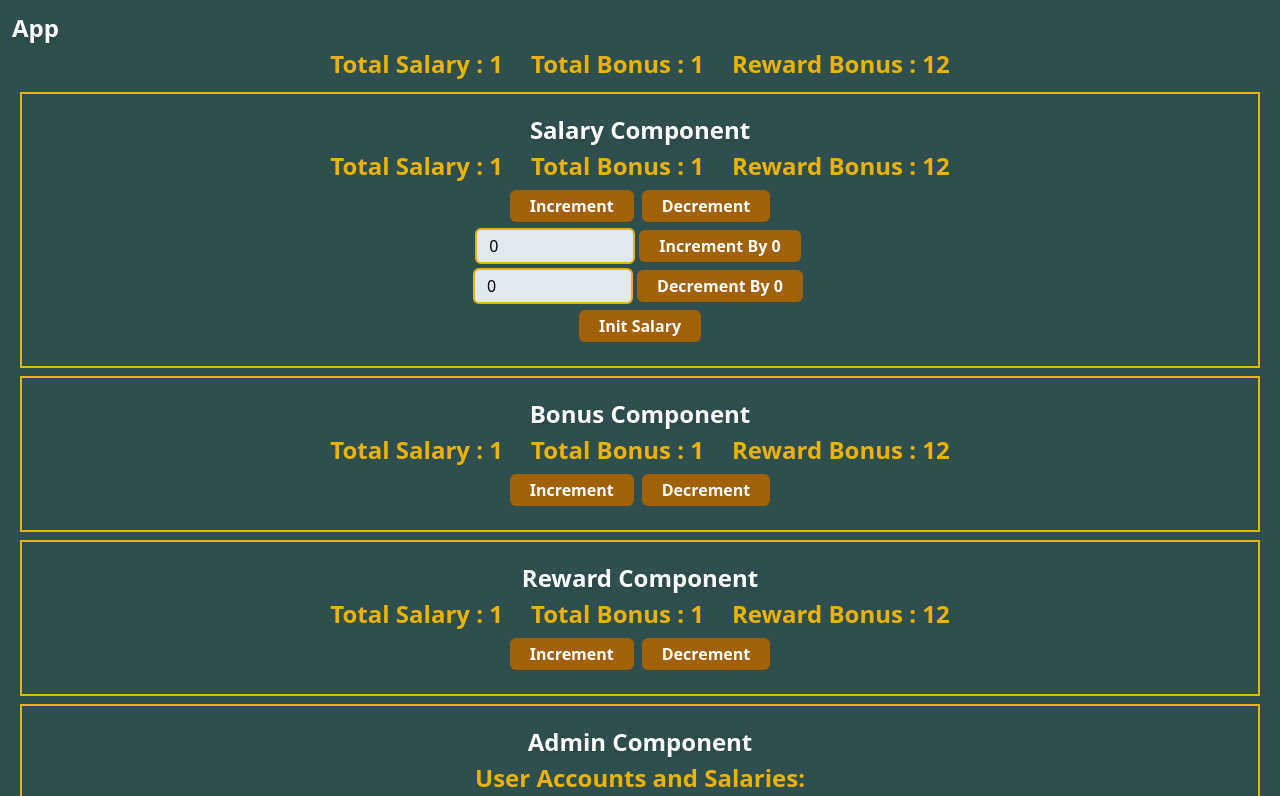
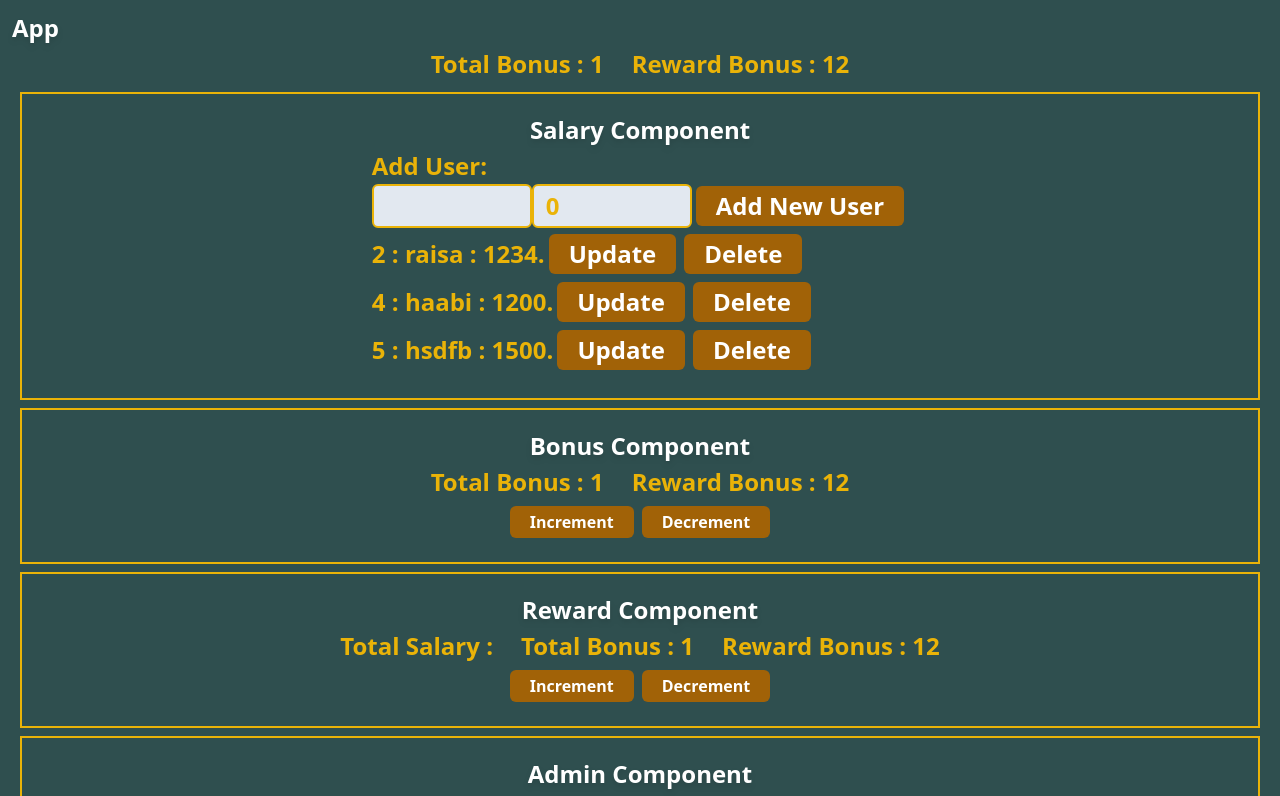
Before and after one commit to WebCoders1122/REDUX-Learning, a React (Vite) app in the folder React App with Redux Toolkit/: page / in a window 1280 px wide. Shown: the top 796 px of the page. Built offline with nearby package versions, Linux system fonts and the light colour scheme; data requests are answered from the project's data file.

Commit message:
assigment 3a: CRUD operational

```diff
--- a/React App with Redux Toolkit/db.json
+++ b/React App with Redux Toolkit/db.json
@@ -1,20 +1,19 @@
 {
   "employees": [
     {
-      "id": "1",
-      "salary": 1200
+      "name": "raisa",
+      "salary": "1234",
+      "id": 2
     },
     {
-      "id": "2",
-      "salary": 5400
+      "name": "haabi",
+      "salary": "1200",
+      "id": 4
     },
     {
-      "id": "3",
-      "salary": 5400
-    },
-    {
-      "id": "5",
-      "salary": 5400
+      "name": "hsdfb",
+      "salary": "1500",
+      "id": 5
     }
   ],
   "bonus": [
--- a/React App with Redux Toolkit/package.json
+++ b/React App with Redux Toolkit/package.json
@@ -12,7 +12,7 @@
   "dependencies": {
     "@reduxjs/toolkit": "^2.2.1",
     "axios": "^1.6.7",
-    "json-server": "^1.0.0-alpha.23",
+    "json-server": "^0.17.4",
     "react": "^18.2.0",
     "react-dom": "^18.2.0",
     "react-redux": "^9.1.0"
--- a/React App with Redux Toolkit/src/App.jsx
+++ b/React App with Redux Toolkit/src/App.jsx
@@ -7,7 +7,7 @@ import { useSelector } from "react-redux";
 import Reward from "./components/Rewards";
 import Admin from "./components/admin";
 const App = () => {
-  const salary = useSelector((state) => state.account.salary);
+  // const salary = useSelector((state) => state.account.salary);
   const points = useSelector((state) => state.bonus.points);
   const rewardPoints = useSelector((state) => state.reward.rewardPoints);
 
@@ -15,7 +15,7 @@ const App = () => {
     <div className='container p-3 w-screen'>
       <MainHeading>App</MainHeading>
       <div className='flex justify-center items-center gap-5'>
-        <SubHeading>Total Salary : {salary}</SubHeading>
+        {/* <SubHeading>Total Salary : {salary}</SubHeading> */}
         <SubHeading>Total Bonus : {points}</SubHeading>
         <SubHeading>Reward Bonus : {rewardPoints}</SubHeading>
       </div>
--- a/React App with Redux Toolkit/src/components/Account.jsx
+++ b/React App with Redux Toolkit/src/components/Account.jsx
@@ -1,50 +1,128 @@
-import { useState } from "react";
+import { useState, useEffect } from "react";
 import MainHeading from "./small-components/MainHeading";
 import SubHeading from "./small-components/SubHeading";
 import Button from "./small-components/Button";
+// import {
+//   increment,
+//   decrement,
+//   incrementByAmount,
+//   getUserByDB,
+//   decrementByAmout,
+// } from "../slices/accountSlice";
+import { useSelector, useDispatch } from "react-redux";
 import {
-  increment,
-  decrement,
-  incrementByAmount,
-  getUserByDB,
-  decrementByAmout,
+  addAsync,
+  deleteAsync,
+  getAsync,
+  updateAsync,
 } from "../slices/accountSlice";
-import { useSelector, useDispatch } from "react-redux";
 
 const Account = () => {
-  // const salary = useSelector((state) => {
-  //   state.account.salary.pending
-  //     ? "Loading"
-  //     : state.account.salary.error
-  //     ? state.account.salary.error
-  //     : state.account.salary;
-  // });
-  // console.log(salary);
-  // const salary = useSelector((state) => state.account.salary);
   const account = useSelector((state) => state.account);
-  const points = useSelector((state) => state.bonus.points);
-  const rewardPoints = useSelector((state) => state.reward.rewardPoints);
+  const employees = useSelector((state) => state.account.employees);
+  // const points = useSelector((state) => state.bonus.points);
+  // const rewardPoints = useSelector((state) => state.reward.rewardPoints);
 
   const dispatch = useDispatch();
-  const [incAmount, setIncAmount] = useState(0);
-  const [decAmount, setDecAmount] = useState(0);
+  // const [incAmount, setIncAmount] = useState(0);
+  // const [decAmount, setDecAmount] = useState(0);
+
+  //for initial fetch of users
+  useEffect(() => {
+    dispatch(getAsync());
+  }, []);
+
+  //for adding new user
+  const [newUser, setNewUser] = useState({
+    name: "",
+    salary: 0,
+  });
+
+  //for updating user
+  const [isUpdate, setIsUpdate] = useState(false);
+
+  const handleUpdate = (id) => {
+    setIsUpdate(true);
+    const updateUser = employees.find((employee) => employee.id == id);
+    console.log(updateUser);
+    setNewUser(updateUser);
+  };
+  const updateUserHandler = () => {
+    console.log(newUser);
+    if (isUpdate) {
+      dispatch(updateAsync(newUser));
+      setIsUpdate(false);
+      setNewUser({
+        name: "",
+        salary: 0,
+      });
+    } else {
+      dispatch(addAsync(newUser));
+    }
+  };
 
   return (
     <div className='salaryContainer flex justify-center items-center flex-col p-5 m-2 border-2 border-yellow-500'>
       <MainHeading>Salary Component</MainHeading>
       <div className='flex justify-center items-center gap-5'>
         <SubHeading>
-          Total Salary :{" "}
+          Add User:
+          <div>
+            <input
+              onChange={(e) =>
+                setNewUser({ ...newUser, [e.target.name]: e.target.value })
+              }
+              value={newUser.name}
+              type='text'
+              name='name'
+              className='bg-slate-200 rounded-md text-md py-1 px-3 border-2 border-yellow-500 outline-2 outline-yellow-600 w-40'
+            />
+            <input
+              onChange={(e) =>
+                setNewUser({ ...newUser, [e.target.name]: e.target.value })
+              }
+              value={newUser.salary}
+              type='number'
+              name='salary'
+              className='bg-slate-200 rounded-md text-md py-1 px-3 border-2 border-yellow-500 outline-2 outline-yellow-600 w-40'
+            />
+            <Button onClick={() => updateUserHandler()}>
+              {isUpdate ? "Update" : "Add New"} User
+            </Button>
+          </div>
           {account.pending
             ? "Loading..."
             : account.error
             ? account.error.message
-            : account.salary}
+            : employees.map((employee) => {
+                return (
+                  <div key={`employee-${employee.id}`}>
+                    <p>
+                      <span>
+                        <b>{employee.id} :</b>
+                      </span>
+                      <span>
+                        <b> {employee.name} :</b>
+                      </span>
+                      <span>
+                        <b> {employee.salary}.</b>
+                      </span>
+                      <Button onClick={() => handleUpdate(employee.id)}>
+                        Update
+                      </Button>
+                      <Button
+                        onClick={() => dispatch(deleteAsync(employee.id))}>
+                        Delete
+                      </Button>
+                    </p>
+                  </div>
+                );
+              })}
         </SubHeading>
-        <SubHeading>Total Bonus : {points}</SubHeading>
-        <SubHeading>Reward Bonus : {rewardPoints}</SubHeading>
+        {/* <SubHeading>Total Bonus : {points}</SubHeading> */}
+        {/* <SubHeading>Reward Bonus : {rewardPoints}</SubHeading> */}
       </div>
-      <div className='actions text-center '>
+      {/* <div className='actions text-center '>
         <Button onClick={() => dispatch(increment())}>Increment</Button>
         <Button onClick={() => dispatch(decrement())}>Decrement</Button>
         <br />
@@ -69,7 +147,7 @@ const Account = () => {
         </Button>
         <br />
         <Button onClick={() => dispatch(getUserByDB(1))}>Init Salary</Button>
-      </div>
+      </div> */}
     </div>
   );
 };
--- a/React App with Redux Toolkit/src/components/Bonus.jsx
+++ b/React App with Redux Toolkit/src/components/Bonus.jsx
@@ -5,7 +5,7 @@ import { increment, decrement } from "../slices/bonusSlice";
 import { useSelector, useDispatch } from "react-redux";
 
 const Bonus = () => {
-  const salary = useSelector((state) => state.account.salary);
+  // const salary = useSelector((state) => state.account.salary);
   const points = useSelector((state) => state.bonus.points);
   const rewardPoints = useSelector((state) => state.reward.rewardPoints);
 
@@ -15,7 +15,7 @@ const Bonus = () => {
     <div className='bonusContainer flex justify-center items-center flex-col p-5 m-2 border-2 border-yellow-500'>
       <MainHeading>Bonus Component</MainHeading>
       <div className='flex justify-center items-center gap-5'>
-        <SubHeading>Total Salary : {salary}</SubHeading>
+        {/* <SubHeading>Total Salary : {salary}</SubHeading> */}
         <SubHeading>Total Bonus : {points}</SubHeading>
         <SubHeading>Reward Bonus : {rewardPoints}</SubHeading>
       </div>
--- a/React App with Redux Toolkit/src/components/small-components/Button.jsx
+++ b/React App with Redux Toolkit/src/components/small-components/Button.jsx
@@ -4,7 +4,7 @@ const Button = ({ children, onClick }) => {
   return (
     <button
       onClick={onClick}
-      className='py-1 px-5 text-white font-semibold bg-yellow-700 m-1 rounded-md'>
+      className=' inline py-1 px-5 text-white font-semibold bg-yellow-700 m-1 rounded-md'>
       {children}
     </button>
   );
--- /dev/null
+++ b/React App with Redux Toolkit/src/slices/accountAPI.js
@@ -0,0 +1,14 @@
+import axios from "axios";
+
+export const getUsers = () => {
+  return axios.get("http://localhost:8080/employees");
+};
+export const addUser = (user) => {
+  return axios.post(`http://localhost:8080/employees`, user);
+};
+export const deleteUser = (id) => {
+  return axios.delete(`http://localhost:8080/employees/${id}`);
+};
+export const updateUser = (id, user) => {
+  return axios.patch(`http://localhost:8080/employees/${id}`, user);
+};
--- a/React App with Redux Toolkit/src/slices/accountSlice.jsx
+++ b/React App with Redux Toolkit/src/slices/accountSlice.jsx
@@ -1,17 +1,40 @@
 import { createSlice, createAsyncThunk } from "@reduxjs/toolkit";
 import axios from "axios";
 
+// account api imports
+import { addUser, deleteUser, getUsers, updateUser } from "./accountAPI";
+
 const initialState = {
-  salary: 1,
+  employees: [],
+  pending: false,
 };
 
-export const getUserByDB = createAsyncThunk(
-  "account/getUserByDB",
-  async (userID, thunkAPI) => {
-    const { data } = await axios.get(
-      `http://localhost:8080/employees/${userID}`
-    );
-    return data.salary;
+export const getAsync = createAsyncThunk("account/getUser", async () => {
+  const response = await getUsers();
+  return response.data;
+});
+export const addAsync = createAsyncThunk("account/addUser", async (user) => {
+  const response = await addUser(user);
+  return response.data;
+});
+
+export const deleteAsync = createAsyncThunk(
+  "account/deleteUser",
+
+  async (id) => {
+    const response = await deleteUser(id);
+    return id;
+  }
+);
+
+export const updateAsync = createAsyncThunk(
+  "account/updateUser",
+  async (change) => {
+    const response = await updateUser(change.id, {
+      name: change.name,
+      salary: change.salary,
+    });
+    return response.data;
   }
 );
 
@@ -19,40 +42,61 @@ const acountSlice = createSlice({
   name: "account",
   initialState,
   reducers: {
-    increment: (state) => {
-      state.salary += 1;
-    },
-    decrement: (state) => {
-      state.salary -= 1;
-    },
-    incrementByAmount: (state, action) => {
-      state.salary += action.payload;
-    },
-    decrementByAmout: (state, action) => {
-      if (action.payload > state.salary) {
-        return alert(
-          "Please Enter amout which is less than or equal to Salary"
-        );
-      } else {
-        state.salary -= action.payload;
-      }
-    },
+    // increment: (state) => {
+    //   state.employees.salary += 1;
+    // },
+    // decrement: (state) => {
+    //   state.employees.salary -= 1;
+    // },
+    // incrementByAmount: (state, action) => {
+    //   state.employees.salary += action.payload;
+    // },
+    // decrementByAmout: (state, action) => {
+    //   if (action.payload > state.employees.salary) {
+    //     return alert(
+    //       "Please Enter amout which is less than or equal to Salary"
+    //     );
+    //   } else {
+    //     state.employees.salary -= action.payload;
+    //   }
+    // },
   },
   extraReducers: (builder) => {
     builder
-      .addCase(getUserByDB.fulfilled, (state, action) => {
-        state.salary = action.payload;
+      .addCase(getAsync.fulfilled, (state, action) => {
+        state.employees = action.payload;
         state.pending = false;
       })
-      .addCase(getUserByDB.rejected, (state, action) => {
+      .addCase(getAsync.rejected, (state, action) => {
         state.error = action.error;
         state.pending = false;
       })
-      .addCase(getUserByDB.pending, (state, action) => {
+      .addCase(getAsync.pending, (state, action) => {
         state.pending = true;
+      })
+      .addCase(addAsync.fulfilled, (state, action) => {
+        console.log("add");
+
+        state.employees.push(action.payload);
+        state.pending = false;
+      })
+      .addCase(deleteAsync.fulfilled, (state, action) => {
+        state.pending = false;
+        const delIndex = state.employees.findIndex(
+          (employee) => employee.id == action.payload
+        );
+        state.employees.splice(delIndex, 1);
+      })
+      .addCase(updateAsync.fulfilled, (state, action) => {
+        console.log("update");
+        state.pending = false;
+        const updateIndex = state.employees.findIndex(
+          (employee) => employee.id == action.payload.id
+        );
+        state.employees.splice(updateIndex, 1, action.payload);
       });
   },
 });
-export const { increment, decrement, incrementByAmount, decrementByAmout } =
-  acountSlice.actions;
+// export const { increment, decrement, incrementByAmount, decrementByAmout } =
+// acountSlice.actions;
 export default acountSlice.reducer;
```
Also changed, not shown: 1 other file (tests, documents, lock files or other folders).
